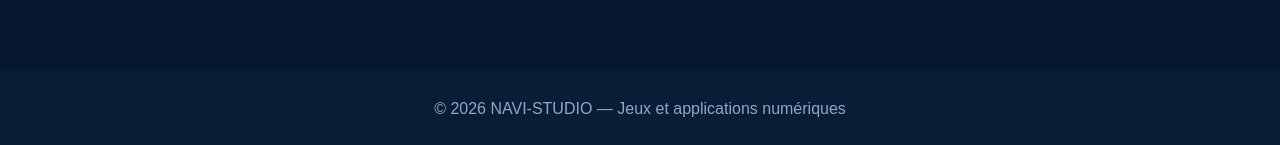
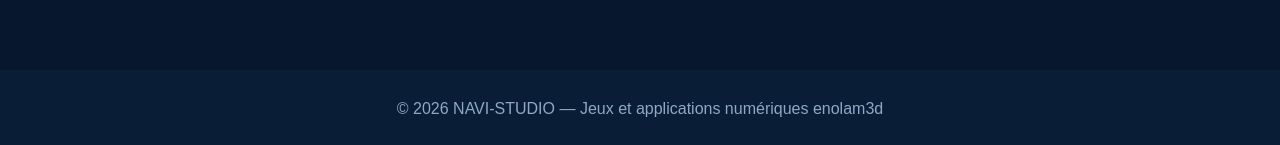
Before and after one commit to lafamiliasavoia-source/Navi-Studio, a plain HTML site: page index.html in a window 1280 px wide. Shown: the part 3475-3620 px from the top of the page. Drawn offline with Linux system fonts and the light colour scheme.

Commit message:
Update footer text in index.html

```diff
--- a/index.html
+++ b/index.html
@@ -117,7 +117,7 @@ Code promotionnel : <strong>ENOLAM12</strong>
 </section>
 </main>
 
-<footer>© 2026 NAVI-STUDIO — Jeux et applications numériques</footer>
+<footer>© 2026 NAVI-STUDIO — Jeux et applications numériques enolam3d</footer>
 
 <script>
 const games=[
```
